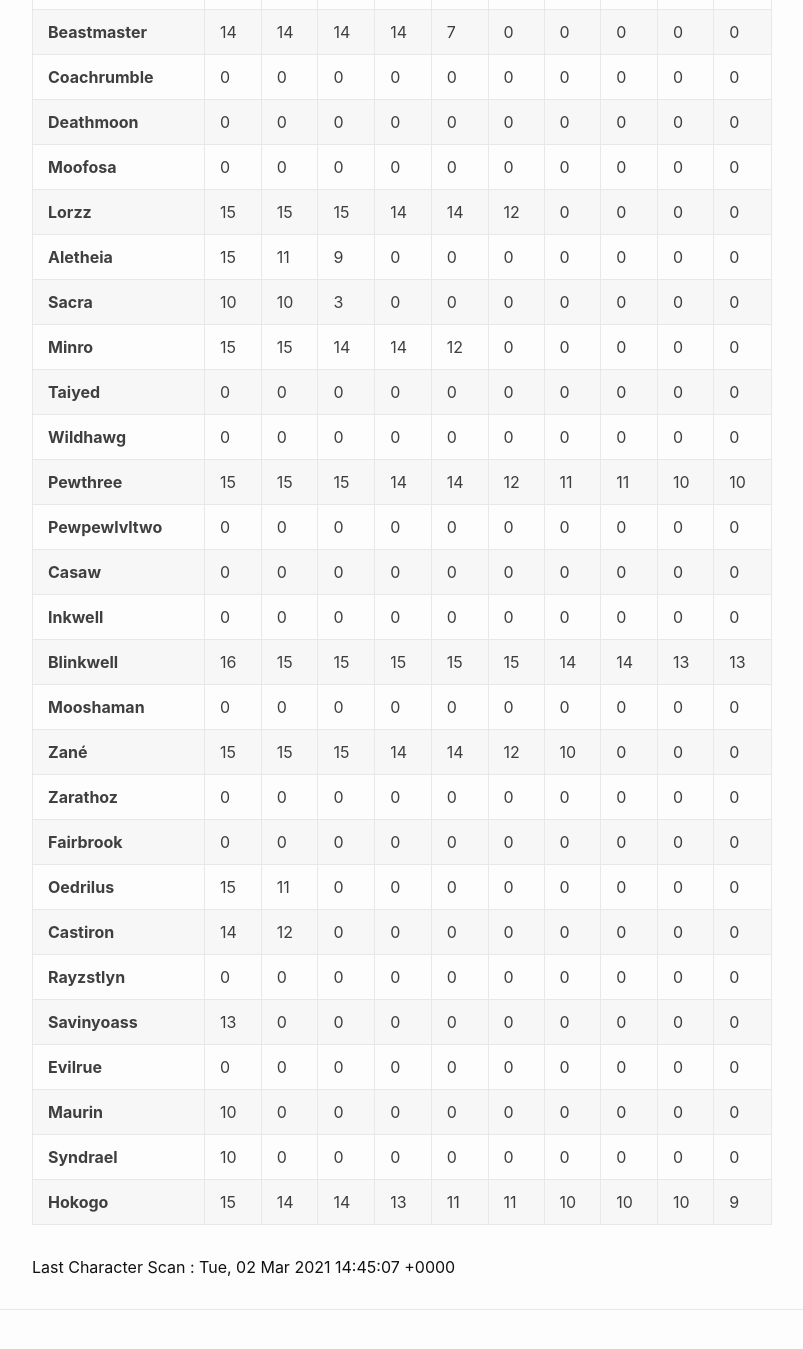
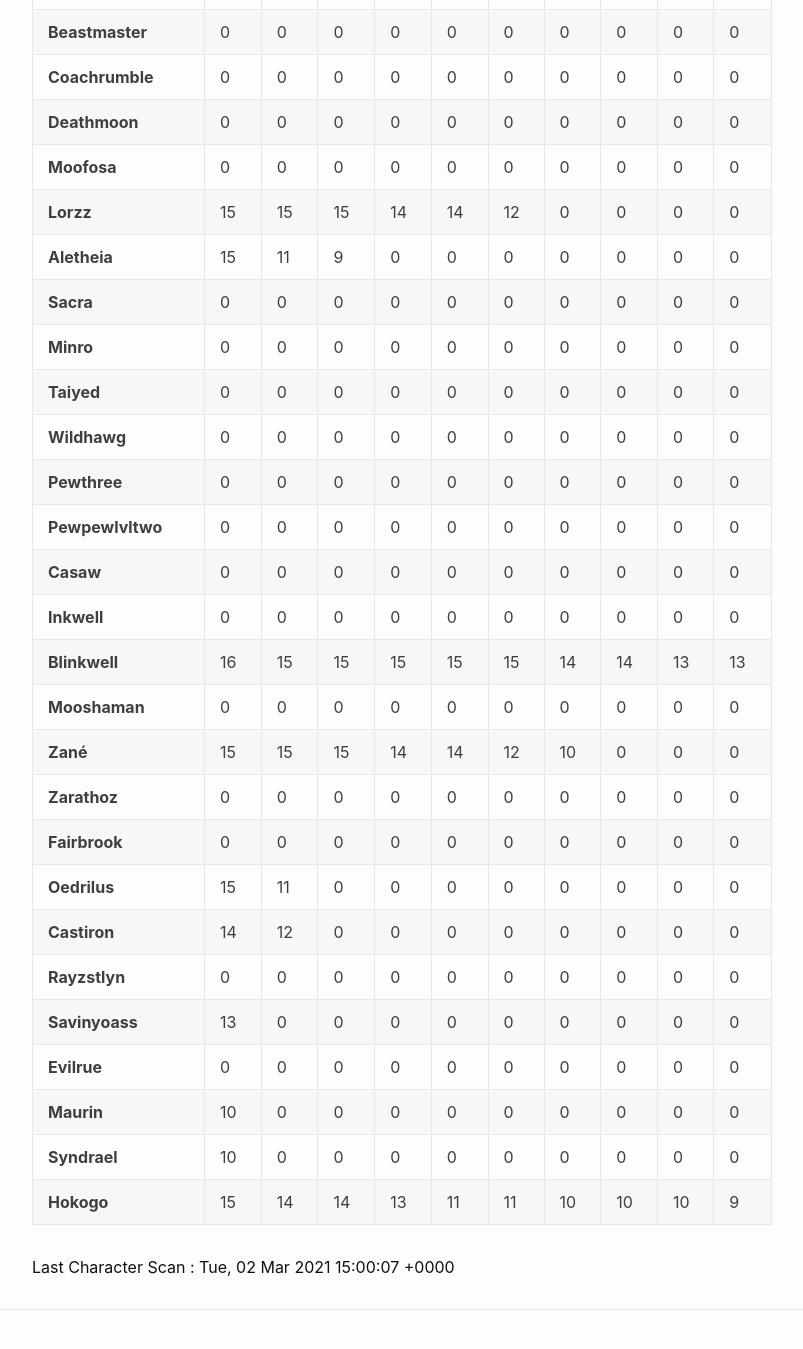
Before and after one commit to eldertribunal/keystonetracker, a Jekyll site: the page built from weekly.md, in a window 1280 px wide and 1400 px high, scrolled down 314 px. Shown: the top 1349 px of the window, without its empty margins (126-929 px from the left). Built offline with Jekyll 4.4.1, drawn with Linux system fonts in a browser that asks for light colours; some of the changed text lies outside the part shown.

Commit message:
auto scan Tue Mar  2 15:00:42 UTC 2021

```diff
--- a/_data/scanned.json
+++ b/_data/scanned.json
@@ -1,3 +1,3 @@
 {
-  "timestamp": 1614696307
+  "timestamp": 1614697207
 }
--- a/_data/weekly.json
+++ b/_data/weekly.json
@@ -2,8 +2,8 @@
   {
     "name": "Acorn",
     "dungeons": [
-      15,
-      14,
+      0,
+      0,
       0,
       0,
       0,
@@ -17,10 +17,10 @@
   {
     "name": "Legume",
     "dungeons": [
-      15,
-      15,
-      11,
-      10,
+      0,
+      0,
+      0,
+      0,
       0,
       0,
       0,
@@ -32,12 +32,12 @@
   {
     "name": "Gochujang",
     "dungeons": [
-      11,
-      10,
-      10,
-      10,
-      10,
-      9,
+      0,
+      0,
+      0,
+      0,
+      0,
+      0,
       0,
       0,
       0,
@@ -47,11 +47,11 @@
   {
     "name": "Beastmaster",
     "dungeons": [
-      14,
-      14,
-      14,
-      14,
-      7,
+      0,
+      0,
+      0,
+      0,
+      0,
       0,
       0,
       0,
@@ -137,9 +137,9 @@
   {
     "name": "Sacra",
     "dungeons": [
-      10,
-      10,
-      3,
+      0,
+      0,
+      0,
       0,
       0,
       0,
@@ -152,11 +152,11 @@
   {
     "name": "Minro",
     "dungeons": [
-      15,
-      15,
-      14,
-      14,
-      12,
+      0,
+      0,
+      0,
+      0,
+      0,
       0,
       0,
       0,
@@ -197,16 +197,16 @@
   {
     "name": "Pewthree",
     "dungeons": [
-      15,
-      15,
-      15,
-      14,
-      14,
-      12,
-      11,
-      11,
-      10,
-      10
+      0,
+      0,
+      0,
+      0,
+      0,
+      0,
+      0,
+      0,
+      0,
+      0
     ]
   },
   {
```
